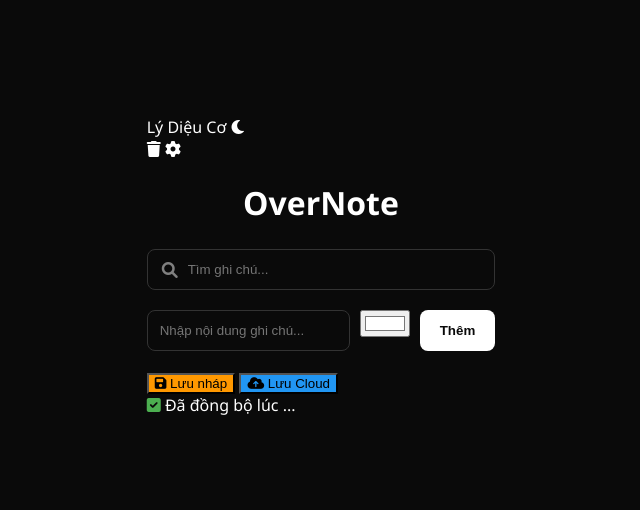
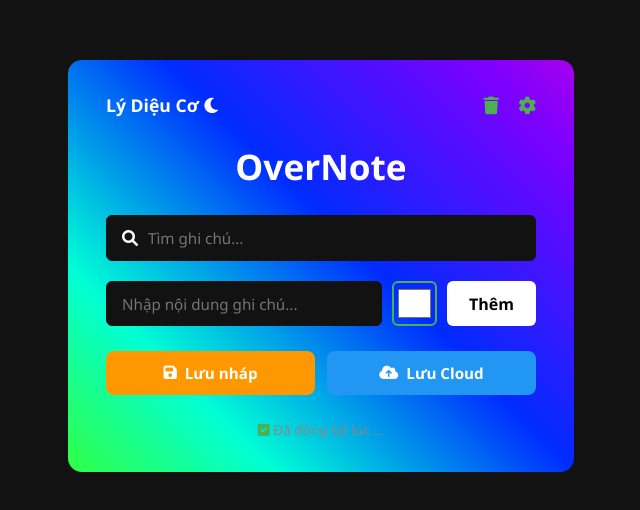
Before and after one commit to MiMo09625/Do-an-cloud, a website: page public/index.html in a window 1280 px wide. Shown: the part 134-644 px from the top of the page, without its empty margins (319-959 px from the left). Drawn offline with Linux system fonts and the light colour scheme; sample sign-in values are in the browser's storage.

Commit message:
Update style.css

```diff
--- a/public/style.css
+++ b/public/style.css
@@ -1,162 +1,156 @@
-:root {
-    --bg: #121212;
-    --card: #ffffff;
-    --text: #333333;
-    --border: #dddddd;
-    --primary: #4CAF50;
-    --danger: #f44336;
-}
-
-[data-theme='dark'] {
-    --bg: #0a0a0a;
-    --card: #1f1f1f;
-    --text: #ffffff;
-    --border: #333333;
+* {
+    margin: 0;
+    padding: 0;
+    box-sizing: border-box;
+    font-family: 'Segoe UI', Tahoma, Geneva, Verdana, sans-serif;
 }
 
 body {
-    background-color: var(--bg);
-    color: var(--text);
-    font-family: 'Segoe UI', Tahoma, Geneva, Verdana, sans-serif;
+    background-color: #121212;
+    color: white;
     display: flex;
     justify-content: center;
     align-items: center;
-    min-height: 100vh;
-    margin: 0;
-    transition: background-color 0.3s;
+    height: 100vh;
 }
 
-/* HIỆU ỨNG LED RGB GAMING */
-.rgb-wrapper {
+/* --- HIỆU ỨNG VIỀN RGB GỐC --- */
+.rgb-container {
+    background: #222222; /* Màu nền xám đậm nguyên bản */
+    width: 500px;
+    padding: 30px 35px;
+    border-radius: 12px;
     position: relative;
-    padding: 4px;
-    border-radius: 19px;
+    z-index: 10;
+}
+
+.rgb-container::before {
+    content: '';
+    position: absolute;
+    top: -3px; left: -3px; right: -3px; bottom: -3px;
     background: linear-gradient(45deg, #ff0000, #ff7300, #fffb00, #48ff00, #00ffd5, #002bff, #7a00ff, #ff00c8, #ff0000);
+    z-index: -1;
+    border-radius: 14px;
     background-size: 400%;
-    animation: glowing 10s linear infinite;
-    box-shadow: 0 0 20px rgba(0,255,255,0.2);
+    animation: glowing 20s linear infinite;
 }
+
 @keyframes glowing {
     0% { background-position: 0 0; }
     50% { background-position: 400% 0; }
     100% { background-position: 0 0; }
 }
 
-.app-card {
-    background: var(--card);
-    padding: 30px;
-    border-radius: 15px;
-    width: 100%;
-    width: 500px;
-    box-sizing: border-box;
+/* --- THÀNH PHẦN BÊN TRONG --- */
+.app-header {
+    display: flex;
+    justify-content: space-between;
+    align-items: center;
+    font-weight: bold;
+    font-size: 1.1rem;
+    margin-bottom: 25px;
 }
 
-header { display: flex; justify-content: space-between; align-items: center; margin-bottom: 20px; }
-.user-info { display: flex; align-items: center; gap: 15px; font-weight: bold; font-size: 1.1rem; }
-.header-actions { display: flex; gap: 15px; align-items: center; }
-.icon-btn { cursor: pointer; font-size: 1.3rem; color: var(--primary); transition: 0.3s; }
-.icon-btn:hover { color: #00ffcc; text-shadow: 0 0 10px var(--primary); }
-
-/* MENU CÀI ĐẶT BÁNH RĂNG */
-.settings-container { position: relative; }
-.settings-menu {
-    position: absolute; right: 0; top: 30px;
-    background: var(--card); border: 1px solid var(--border);
-    padding: 15px; border-radius: 8px; box-shadow: 0 10px 25px rgba(0,0,0,0.5);
-    z-index: 100; display: flex; flex-direction: column; gap: 10px; min-width: 180px;
-}
-.settings-menu.hidden { display: none; }
-.settings-menu input { padding: 8px; border-radius: 5px; border: 1px solid var(--border); background: var(--bg); color: var(--text); }
-.settings-menu button { padding: 8px; border: none; border-radius: 5px; cursor: pointer; font-weight: bold; background: var(--primary); color: white;}
-.settings-menu hr { border: 0.5px solid var(--border); width: 100%; margin: 5px 0; }
-.btn-logout { background: var(--danger) !important; }
-
-h1 { text-align: center; margin-bottom: 25px; }
-
-.search-box { position: relative; margin-bottom: 20px; }
-.search-box i { position: absolute; left: 15px; top: 50%; transform: translateY(-50%); color: gray; }
-.search-box input { width: 100%; padding: 12px 12px 12px 40px; border: 1px solid var(--border); border-radius: 8px; background: var(--bg); color: var(--text); box-sizing: border-box; }
-
-.input-group { display: flex; gap: 10px; margin-bottom: 20px; }
-.input-group input[type="text"] { flex: 1; padding: 12px; border: 1px solid var(--border); border-radius: 8px; background: var(--bg); color: var(--text); }
-.input-group button { padding: 0 20px; background: var(--text); color: var(--bg); border: none; border-radius: 8px; cursor: pointer; font-weight: bold; }
-
-.action-buttons { display: flex; justify-content: space-between; gap: 10px; margin-bottom: 25px; }
-.action-buttons button { flex: 1; padding: 10px; border: none; border-radius: 8px; cursor: pointer; font-weight: bold; display: flex; align-items: center; justify-content: center; gap: 5px; color: white; }
-.btn-draft { background: #ff9800; }
-.btn-cloud { background: #2196F3; }
-
-ul { list-style: none; padding: 0; margin: 0; max-height: 250px; overflow-y: auto; }
-li { display: flex; justify-content: space-between; align-items: center; padding: 12px; border: 1px solid var(--border); border-radius: 8px; margin-bottom: 10px; background: var(--bg); }
-li.completed span { text-decoration: line-through; opacity: 0.5; }
-.note-content { display: flex; align-items: center; gap: 10px; }
-.delete-btn { background: transparent; color: var(--danger); border: none; font-size: 1.2rem; cursor: pointer; }
-
-#syncStatus { text-align: center; font-size: 0.85rem; color: #888; margin-top: 20px; }
-
-/* HIỆU ỨNG TOAST */
-.toast {
-    position: fixed; top: 30px; right: 30px;
-    background: var(--primary); color: white;
-    padding: 15px 25px; border-radius: 8px; font-weight: bold;
-    box-shadow: 0 5px 20px rgba(0,0,0,0.5);
-    transform: translateX(200%); transition: transform 0.4s cubic-bezier(0.68, -0.55, 0.27, 1.55);
-    z-index: 9999; display: flex; align-items: center; gap: 10px;
-}
-.toast.show { transform: translateX(0); }
-
-/* BẢNG THÙNG RÁC */
-.modal {
-    position: fixed; top: 0; left: 0; width: 100%; height: 100%;
-    background: rgba(0,0,0,0.7); display: flex; justify-content: center; align-items: center; z-index: 1000;
-}
-.modal.hidden { display: none; }
-.modal-content {
-    background: var(--card); padding: 25px; border-radius: 15px;
-    width: 90%; max-width: 400px; position: relative; border: 2px solid var(--border);
-}
-.close-btn { position: absolute; top: 15px; right: 15px; font-size: 1.5rem; cursor: pointer; color: var(--danger); }
-.btn-danger-full { width: 100%; background: var(--danger); color: white; padding: 12px; border: none; border-radius: 8px; cursor: pointer; margin-top: 15px; font-weight:bold; }
-#trashList li { flex-direction: column; align-items: flex-start; gap: 5px; opacity: 0.7; }
-.trash-time { font-size: 0.75rem; color: #ff9800; }
-
-/* LÀM NỔI BẬT Ô CHỌN MÀU */
-#colorPicker {
-    width: 45px;
-    height: 45px;
-    border: 3px solid var(--primary); /* Viền màu xanh nổi bật */
-    border-radius: 8px;
+.header-icons i {
+    margin-left: 15px;
     cursor: pointer;
-    background: var(--bg);
-    padding: 2px;
-    box-shadow: 0 0 10px rgba(76, 175, 80, 0.5); /* Hiệu ứng phát sáng nhẹ */
-    width: 45px; height: 45px;
-    border: 3px solid var(--primary);
-    border-radius: 8px; cursor: pointer;
-    background: var(--bg); padding: 2px;
-    box-shadow: 0 0 10px rgba(76, 175, 80, 0.5);
+    color: #4CAF50;
 }
 
-/* STYLE CHO NÚT KHÔI PHỤC (UNDO) TRONG THÙNG RÁC */
-/* STYLE NÚT KHÔI PHỤC */
-.btn-restore {
-    background: #2196F3;
+.app-title {
+    text-align: center;
+    font-size: 2.2rem;
+    margin-bottom: 25px;
+    font-weight: bold;
+}
+
+.search-box {
+    background: #121212;
+    border: 1px solid #111;
+    padding: 12px 15px;
+    border-radius: 6px;
+    display: flex;
+    align-items: center;
+    margin-bottom: 20px;
+}
+
+.search-box input {
+    background: transparent;
+    border: none;
     color: white;
+    width: 100%;
+    margin-left: 10px;
+    outline: none;
+    font-size: 0.95rem;
+}
+
+/* Khu vực nhập liệu */
+.input-group {
+    display: flex;
+    gap: 10px;
+    align-items: stretch;
+    height: 45px;
+    margin-bottom: 25px;
+}
+
+.input-group input[type="text"] {
+    flex: 1;
+    background: #121212;
+    border: 1px solid #111;
+    color: white;
+    padding: 0 15px;
+    border-radius: 6px;
+    outline: none;
+    font-size: 0.95rem;
+}
+
+.color-picker {
+    width: 45px;
+    height: 100%;
+    border: 2px solid #4CAF50;
+    border-radius: 6px;
+    cursor: pointer;
+    background: transparent;
+    padding: 2px;
+}
+
+.btn-add {
+    background: white;
+    color: black;
+    border: none;
+    padding: 0 22px;
+    border-radius: 6px;
+    font-weight: bold;
+    cursor: pointer;
+    font-size: 1rem;
+}
+
+/* Các nút hành động */
+.action-group {
+    display: flex;
+    gap: 12px;
+    margin-bottom: 25px;
+}
+
+.btn-draft, .btn-cloud {
+    flex: 1;
+    padding: 12px;
     border: none;
     border-radius: 8px;
-    padding: 10px 15px;
+    font-weight: bold;
     cursor: pointer;
-    font-size: 1rem;
-    transition: 0.3s;
-    height: fit-content;
-    align-self: center;
+    font-size: 0.95rem;
+    display: flex;
+    align-items: center;
+    justify-content: center;
+    gap: 8px;
 }
-.btn-restore:hover {
-    background: #0b7dda;
-    box-shadow: 0 0 10px #2196F3;
-    background: #2196F3; color: white;
-    border: none; border-radius: 8px;
-    padding: 10px 15px; cursor: pointer; font-size: 1rem;
-    transition: 0.3s; height: fit-content; align-self: center;
+
+.btn-draft { background: #ff9800; color: white; }
+.btn-cloud { background: #2196F3; color: white; }
+
+.sync-status {
+    text-align: center;
+    color: #888;
+    font-size: 0.85rem;
 }
-.btn-restore:hover { background: #0b7dda; box-shadow: 0 0 10px #2196F3; }
```
